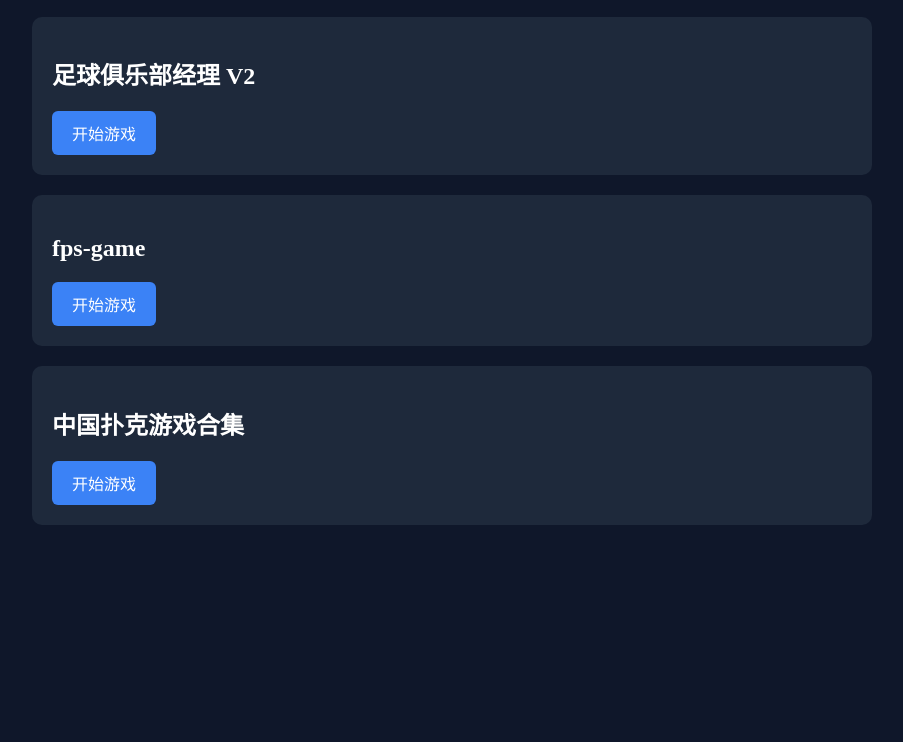
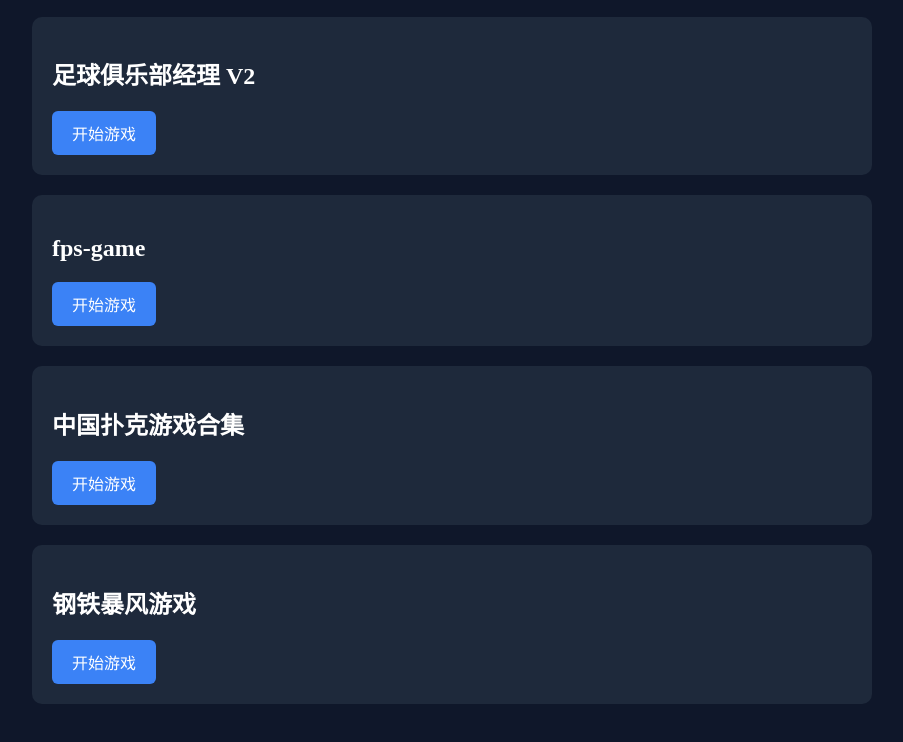
Before and after one commit to gujiandonglai/my-web-game, a plain HTML site: page index.html in a window 1280 px wide. Shown: the part 454-1196 px from the top of the page, without its empty margins (188-1091 px from the left). Before the commit the page ends 1039 px from the top, so only its background shows below. Drawn offline with Linux system fonts and the light colour scheme.

Commit message:
Update index.html

```diff
--- a/index.html
+++ b/index.html
@@ -66,5 +66,10 @@ a{
 <a href="poker_collection.html">开始游戏</a>
 </div>
 
+<div class="game">
+<h2>钢铁暴风游戏</h2>
+<a href="钢铁暴风游戏.html">开始游戏</a>
+</div>
+
 </body>
 </html>
```
